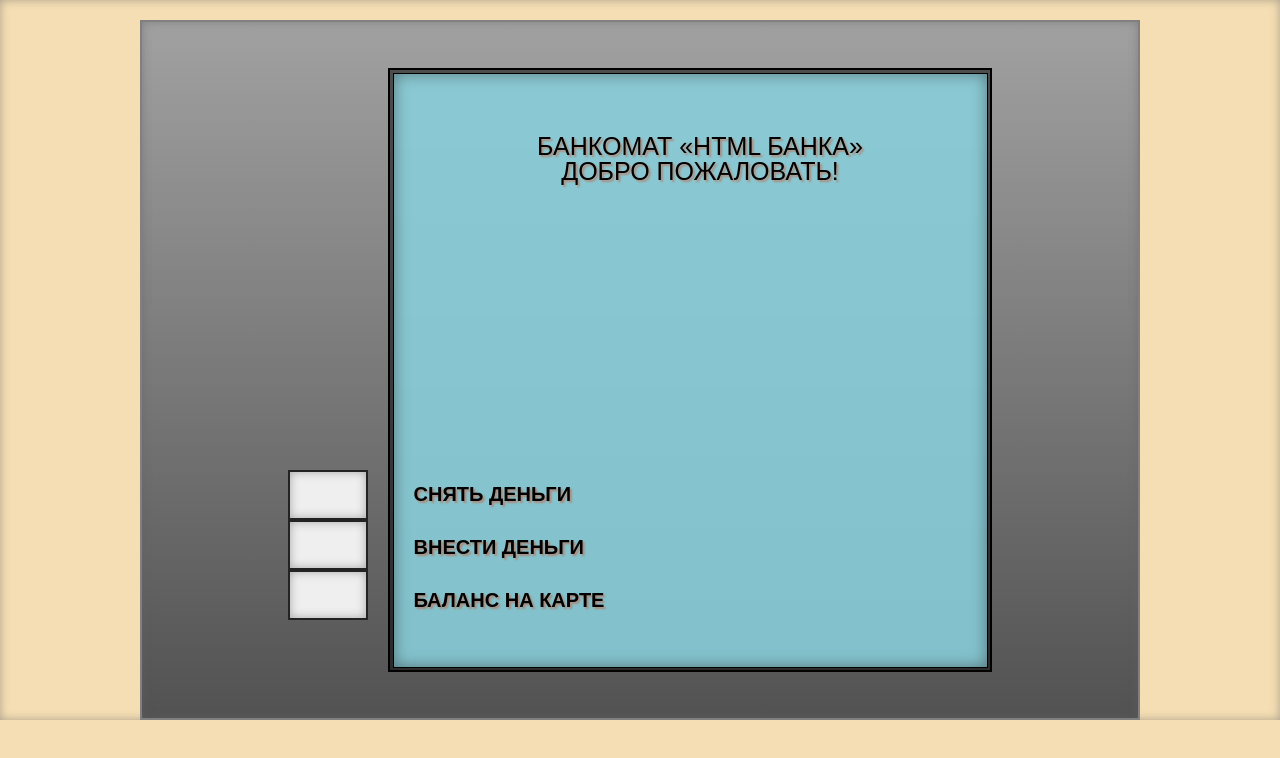
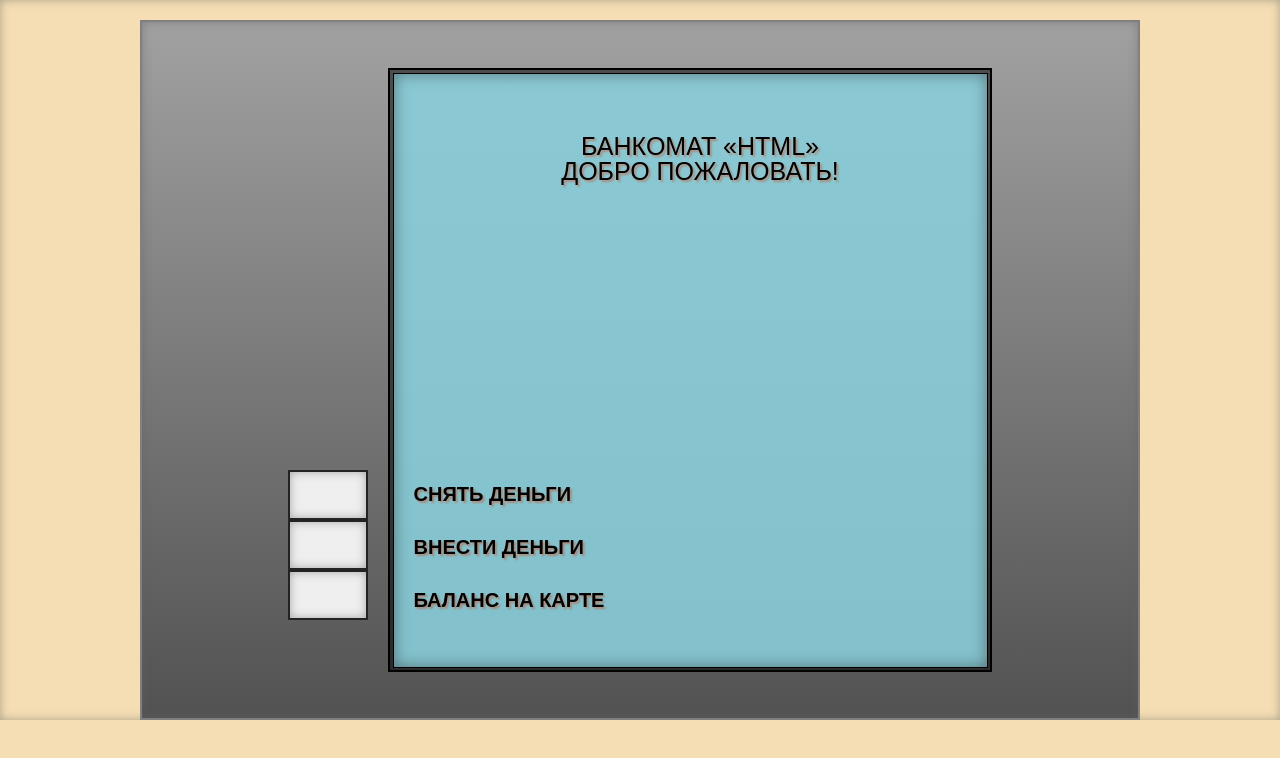
Before and after one commit to giovannixivanelli/ATM, a plain HTML site: page index.html in a window 1280 px wide. Drawn offline with Linux system fonts and the light colour scheme; a web font is replaced by a local one.

Commit message:
little changs maded

```diff
--- a/index.html
+++ b/index.html
@@ -23,7 +23,7 @@
             </div>
             <div class="shadowed">
                 <div class="atm--display">
-                    <p class="atm--display--title">Банкомат &laquo;HTML Банка&raquo; <br>Добро пожаловать!</p>
+                    <p class="atm--display--title">Банкомат &laquo;HTML&raquo; <br>Добро пожаловать!</p>
                     <div class="atm--display--bottom">
                         <p class="withdraw--text">Снять деньги</p>
                         <p class="deposit--text">Внести деньги</p>
```
